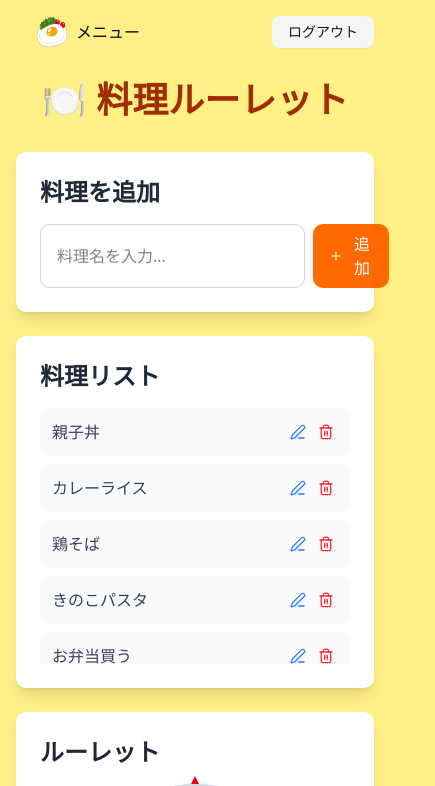
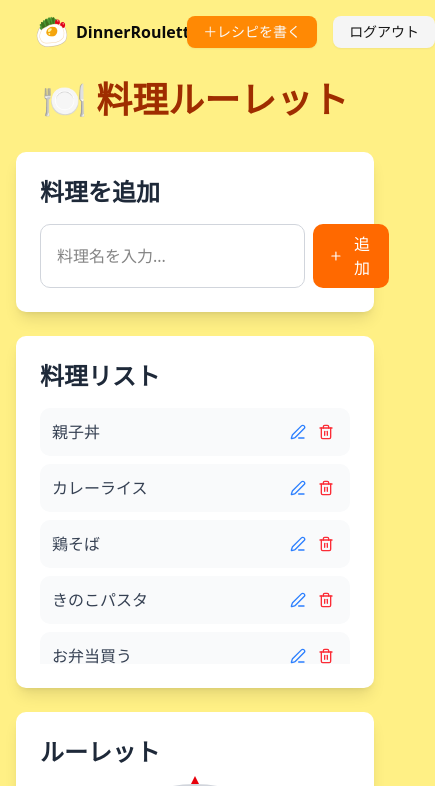
Before and after one commit to Daichi989/dinner-roulette, a Next.js app: page /roulette in a window 390 px wide. Shown: the top 786 px of the page, 435 px wide, since content can reach past the window. Built offline with nearby package versions, Linux system fonts and the light colour scheme.

Commit message:
ログインリンクの修正、レシピ作成リンクの追加、モバイルナビの表示を改善し、レシピページの雛形を追加

```diff
--- a/app/(main)/layout.tsx
+++ b/app/(main)/layout.tsx
@@ -17,7 +17,7 @@ export default function MarketingLayout({
           <MainNav items={marketingConfig.mainNav} />
           <nav className="flex items-center gap-4">
             <Link href={"/login"} className={cn(buttonVariants({variant:"secondary", size: "sm"}),"px-4")} >ログイン</Link>
-            <Link href={"/roulette"} className={cn(buttonVariants({size: "sm"}),"px-4 bg-orange-400")} >＋レシピを書く</Link>
+            <Link href={"/login"} className={cn(buttonVariants({size: "sm"}),"px-4 bg-orange-400")} >＋レシピを書く</Link>
           </nav>
         </div>
       </header>
--- /dev/null
+++ b/app/recipe/page.tsx
@@ -0,0 +1,11 @@
+import React from 'react'
+
+const page = () => {
+  return (
+    <div>
+      実装予定です。
+    </div>
+  )
+}
+
+export default page
--- a/app/roulette/page.tsx
+++ b/app/roulette/page.tsx
@@ -6,6 +6,7 @@ import { buttonVariants } from "@/components/ui/button";
 import { marketingConfig } from "@/config/marketing";
 import { cn } from "@/lib/utils";
 import { signOut } from "next-auth/react";
+import Link from "next/link";
 
 
 export default function Page(){
@@ -14,11 +15,11 @@ export default function Page(){
         <div className="h-16 px-4 flex items-center justify-between ">
           <MainNav items={marketingConfig.mainNav} />
           <nav className="flex items-center gap-4">
+            <Link href={"/recipe"} className={cn(buttonVariants({size: "sm"}),"px-4 bg-orange-400")} >＋レシピを書く</Link>
             <button className={cn(buttonVariants({variant:"secondary", size: "sm"}),"px-4 cursor-pointer")}
-                    onClick={()=>{signOut({callbackUrl: "/"}
-
-                    )}}
-             >ログアウト</button>
+                      onClick={()=>{signOut({callbackUrl: "/"}
+                      )}}
+              >ログアウト</button>
           </nav>
         </div>
     <CookingRoulette />
--- a/components/main-nav.tsx
+++ b/components/main-nav.tsx
@@ -17,7 +17,7 @@ const[showMobileMenu, setShowMobileMenu] = useState<boolean>(false)
 
   return (
     <div className="flex items-center md:gap-10 px-5">
-        <Link href="/" className="hidden md:flex items-center space-x-2 ">
+        <Link href="/" className=" flex items-center space-x-2 ">
             <img src="nabe.png" alt="アイコン"/>
             <span className="font-bold">
                 {siteConfig.name}
@@ -31,12 +31,12 @@ const[showMobileMenu, setShowMobileMenu] = useState<boolean>(false)
                 className="text-lg sm:text-sm font-medium hover:text-foreground/50">{item.title}</Link>
             ))} */}
         </nav>
-        <div>
+        {/* <div>
           <button className="md:hidden flex items-center gap-2 cursor-pointer" onClick={()=>setShowMobileMenu(!showMobileMenu)}>
               <img src="nabe.png" />
               <span>メニュー</span>
           </button>
-        </div>
+        </div> */}
         {showMobileMenu && <MobileNav items={items} />}
     </div>
   )
```
